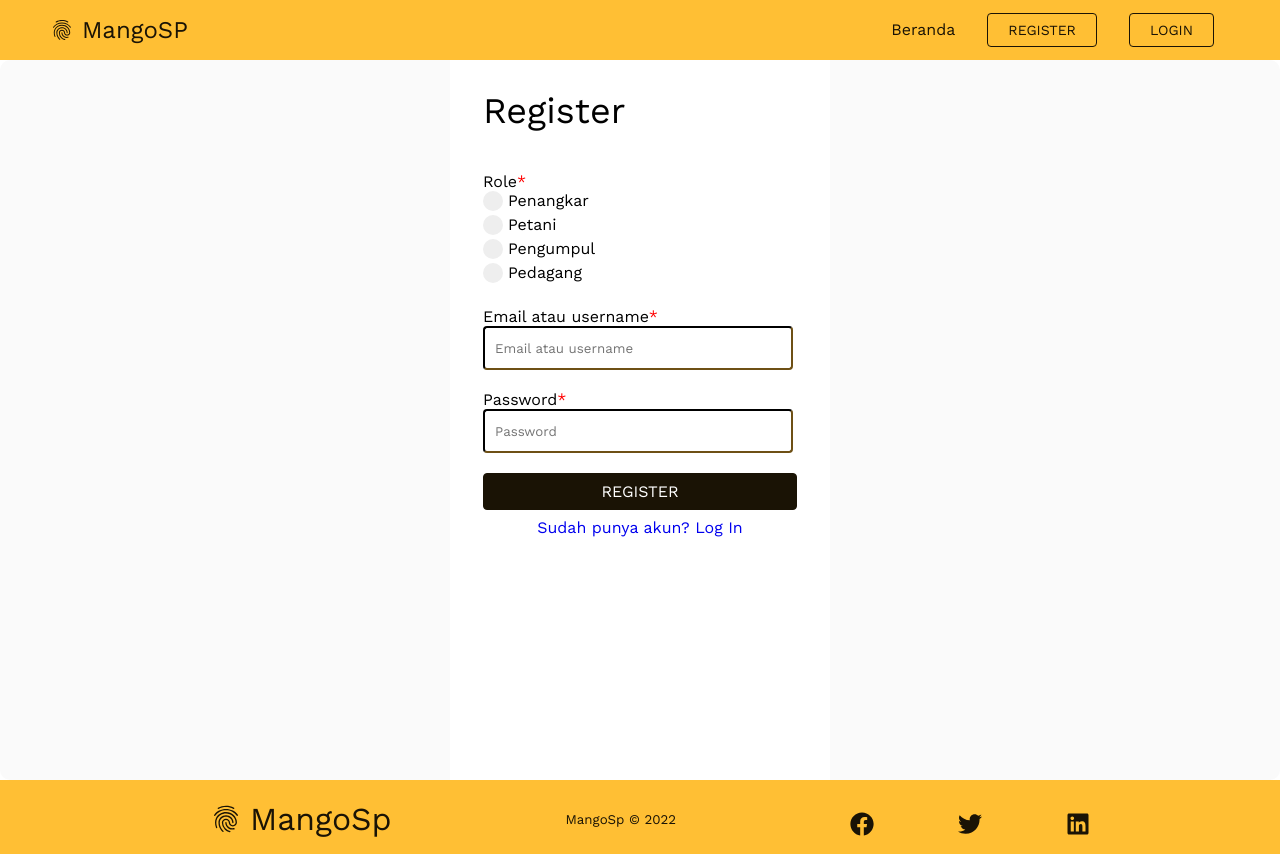
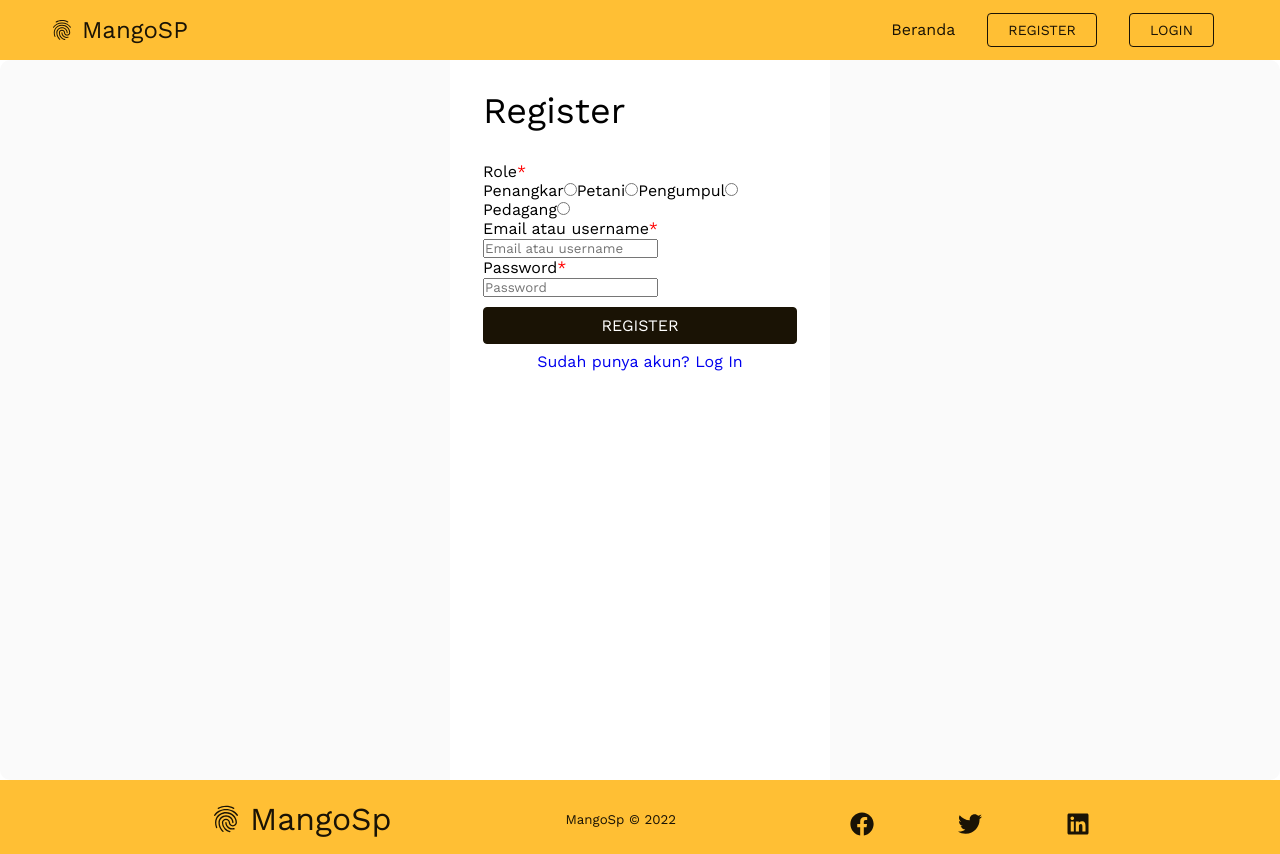
Before and after one commit to sabrinadizam21/fe-mangosp-blockchain, a React (Create React App) app: page /register in a window 1280 px wide. Built offline with nearby package versions, Linux system fonts and the light colour scheme.

Commit message:
add component input

```diff
--- a/src/App.js
+++ b/src/App.js
@@ -1,11 +1,14 @@
 import React from 'react';
 import './App.css'
 import Routes from './routes/Routes';
+import { UserProvider } from './context/UserContext'
 
 function App() {
   return (
     <>
-      <Routes />
+      <UserProvider>
+        <Routes />
+      </UserProvider>
     </>
   );
 }
--- /dev/null
+++ b/src/components/Input.css
@@ -0,0 +1,18 @@
+:root {
+    --primary: #1A1305;
+}
+
+.input {
+    background: transparent;
+    border: 1px solid var(--primary);
+    box-sizing: border-box;
+    border-radius: 3px;
+    width: 310px !important;
+    height: 32px !important;
+    margin-bottom: 10px;
+    padding: 20px 10px !important;
+}
+
+.label-form{
+    padding-top: 10px;
+}
--- /dev/null
+++ b/src/components/Input.js
@@ -0,0 +1,26 @@
+import React from 'react'
+import './Input.css'
+
+const TYPES = ['text', 'email', 'password']
+
+export const Input = ({
+    type,
+    name,
+    id,
+    placeholder,
+    value,
+    onChange,
+    label,
+    htmlFor
+}) => {
+    const checkInputType = TYPES.includes(type) ? type : TYPES[0]
+    return(
+        <>
+        <div className="label-form">
+            <label htmlFor={htmlFor}>{label}<span style={{color: 'red'}}>*</span></label>
+        </div>
+        <input className={`input ${checkInputType}`} type={type} name={name} id={id}
+        placeholder={placeholder} value={value} onChange={onChange} required />
+        </>
+    )
+}
--- /dev/null
+++ b/src/context/UserContext.js
@@ -0,0 +1,22 @@
+import react, { useState, createContext } from 'react'
+export const UserContext = createContext()
+export const UserProvider = props => {
+    const userLists = [
+        {email :'penangkar@mail.com', password : 'password', role : 1, username : 'penangkar', name : 'pak penangkar'},
+        {email :'petani@mail.com', password : 'password', role : 2, username : 'petani', name : 'pak petani'},
+        {email :'pengumpul@mail.com', password : 'password', role : 3, username : 'pengumpul', name : 'pak pengumpul'},
+        {email :'pedagang@mail.com', password : 'password', role : 4, username : 'pedagang', name : 'pak pedagang'}
+    ]
+
+    const [ loginStatus, setLoginStatus] = useState(false)
+    return(
+       <UserContext.Provider value={{
+           userLists,
+           loginStatus,
+           setLoginStatus
+        }}>
+        {props.children}
+       </UserContext.Provider>
+    )
+
+}
--- a/src/pages/Auth/Login.css
+++ b/src/pages/Auth/Login.css
@@ -22,25 +22,6 @@
     font-weight: inherit;
 }
 
-.login__label-form{
-    padding-top: 10px;
-}
-
-.login-radio{
-    padding-bottom: 10px;
-}
-
-input[type=email], input[type=password] {
-    width: 310px;
-    height: 32px;
-    background-color: transparent;
-    border-color: #1A1305;
-    border-radius: 4px;
-    margin-bottom: 10px;
-    padding: 20px 10px;
-
-}
-
 input[type=submit]{
   border-radius: 4px;
   font-size: 16px;
@@ -55,58 +36,3 @@ input[type=submit]:hover{
   color: #1A1305;
   border: solid 1px #1A1305;
 }
-
-.login__radio-role {
-  display: block;
-  position: relative;
-  padding-left: 25px;
-  margin-bottom: 5px;
-  cursor: pointer;
-  -webkit-user-select: none;
-  -moz-user-select: none;
-  -ms-user-select: none;
-  user-select: none;
-}
-
-.login__radio-role input {
-  position: absolute;
-  opacity: 0;
-  cursor: pointer;
-}
-
-.checkmark {
-  position: absolute;
-  top: 0;
-  left: 0;
-  height: 20px;
-  width: 20px;
-  background-color: #eee;
-  border-radius: 50%;
-}
-
-.login__radio-role:hover input ~ .checkmark {
-  background-color: #ccc;
-}
-
-.login__radio-role input:checked ~ .checkmark {
-  background-color: #1A1305;
-}
-
-.checkmark:after {
-  content: "";
-  position: absolute;
-  display: none;
-}
-
-.login__radio-role input:checked ~ .checkmark:after {
-  display: block;
-}
-
-.login__radio-role .checkmark:after {
-  top: 6px;
-  left: 6px;
-  width: 8px;
-  height: 8px;
-  border-radius: 50%;
-  background: white;
-}
--- a/src/pages/Auth/Login.js
+++ b/src/pages/Auth/Login.js
@@ -1,20 +1,16 @@
-import React, { useState } from 'react'
+import React, { useState, useContext } from 'react'
 import { useHistory } from 'react-router-dom';
 import { Link } from 'react-router-dom'
 import Cookies from 'js-cookie';
 import './Login.css'
+import { UserContext } from '../../context/UserContext'
+import { Input } from '../../components/Input';
 
 function Login() {
 
-  const [ loginStatus, setLoginStatus] = useState(false)
+  const {loginStatus, setLoginStatus, userLists} = useContext(UserContext)
+
   let history = useHistory()
-
-  const userLists= [
-    {email :'penangkar@mail.com', password : 'password', role : 1, username : 'penangkar', name : 'pak penangkar'},
-    {email :'petani@mail.com', password : 'password', role : 2, username : 'petani', name : 'pak petani'},
-    {email :'pengumpul@mail.com', password : 'password', role : 3, username : 'pengumpul', name : 'pak pengumpul'},
-    {email :'pedagang@mail.com', password : 'password', role : 4, username : 'pedagang', name : 'pak pedagang'}
-  ]
 
   const [input, setInput] = useState({
     email :'',
@@ -45,29 +41,13 @@ function Login() {
     <>
         <div className="login__wrapper">
           <div className="login__section">
+            <span className="login__title">Login</span>
+            <form onSubmit={handleSubmit}>
+              <Input className='email' type="email" name="email" id="email" placeholder='Email'
+              value={input.email} onChange={handleChange} label='Email'/>
 
-            <span className="login__title">Login</span>
-
-            <form onSubmit={handleSubmit}>
-              <div className="login__email">
-                <div className="login__label-form">
-                  <label htmlFor="">Email atau username<span style={{color: 'red'}}>*</span></label>
-                </div>
-
-                <div className="login__input-email">
-                  <input type="email" name="email" id="email" placeholder='Email atau username' value={input.email} onChange={handleChange}  required/>
-                </div>
-              </div>
-
-              <div className="login__password">
-                <div className="login__label-form">
-                  <label htmlFor="">Password<span style={{color: 'red'}}>*</span></label>
-                </div>
-
-                <div className="login__input">
-                  <input type="password" name="password" id="password" placeholder='Password' value={input.password} onChange={handleChange}  required/>
-                </div>
-              </div>
+              <Input className='password' type="password" name="password" id="password" placeholder='Password'
+              value={input.password} onChange={handleChange} label='Password '/>
 
               <input type="submit" className="btn-link" />
             </form>
```
